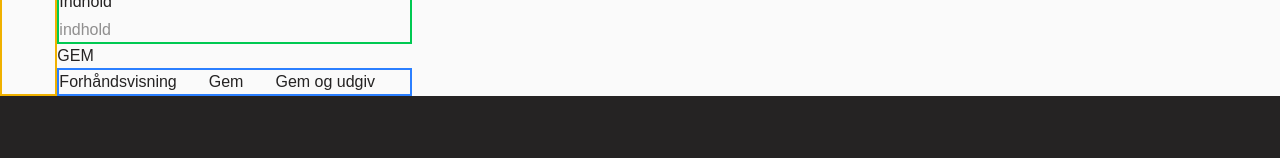
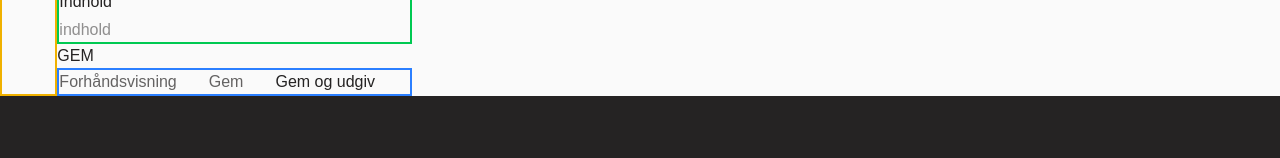
Before and after one commit to Maiichsen/BA_LAIT, a Vue app: page /opret-kursus/1 in a window 1280 px wide. Shown: the part 233-391 px from the top of the page. Built offline with nearby package versions, Linux system fonts and the light colour scheme; no server answers; the database is empty; the HTML template or start-up script is replaced by a standard one; a web font is replaced by a local one.

Commit message:
italic page name if there are changes

```diff
--- a/src/components/createCourse/CourseEditorFooter.vue
+++ b/src/components/createCourse/CourseEditorFooter.vue
@@ -1,9 +1,29 @@
-<script setup lang="ts"></script>
+<script setup lang="ts">
+import { useCourseEditorStore } from '@/stores/courseEditorStore.ts';
+import { computed } from 'vue';
+
+const editorStore = useCourseEditorStore();
+
+const canSave = computed(() => {
+	return editorStore.courseHasAnyUnsavedChanges;
+});
+</script>
 
 <template>
 	<div class="flex gap-8 border-2 border-blue-500">
-		<p>Forhåndsvisning</p>
-		<p>Gem</p>
+		<p class="disabled">Forhåndsvisning</p>
+		<p :class="{disabled: !canSave}">Gem</p>
 		<p>Gem og udgiv</p>
 	</div>
 </template>
+
+<style scoped>
+p {
+	cursor: pointer;
+}
+
+.disabled {
+	opacity: 0.7;
+	cursor: not-allowed;
+}
+</style>
--- a/src/components/createCourse/SidebarContent.vue
+++ b/src/components/createCourse/SidebarContent.vue
@@ -1,13 +1,20 @@
 <script setup lang="ts">
-import {useCourseEditorStore} from '@/stores/courseEditorStore.ts';
+import { useCourseEditorStore } from '@/stores/courseEditorStore.ts';
 import { CoursePageType } from '@/constants/courseConstants.ts';
+import type { CoursePage } from '@/types/db.ts';
 
 const editorStore = useCourseEditorStore();
 
-const contentTypeIcon = (pageType: CoursePageType): string => {
-	if (pageType === CoursePageType.article) return 'T';
-	if (pageType === CoursePageType.quiz) return 'Q';
-	return '?';
+const contentTypeIcon = (page: CoursePage): string => {
+	const pageType = editorStore.coursePageContent[page.course_page_id]?.contentType ?? CoursePageType.unknown;
+
+	if (pageType === CoursePageType.article) return '[T]';
+	if (pageType === CoursePageType.quiz) return '[Q]';
+	return '[?]';
+};
+
+const pageHasUnsavedChanges = (page: CoursePage): boolean => {
+	return editorStore.coursePageContent[page.course_page_id]?.hasUnsavedData ?? false;
 };
 </script>
 
@@ -18,10 +25,32 @@ const contentTypeIcon = (pageType: CoursePageType): string => {
 			class="editor-nav-link"
 		><p>Forside</p></RouterLink>
 		<RouterLink
-			v-for="coursePage in editorStore.listOfCoursePages"
-			:key="coursePage.course_page_id"
-			:to="`/opret-kursus/${editorStore.currentEditedCourseId}/${coursePage.course_page_id}`"
+			v-for="page in editorStore.listOfCoursePages"
+			:key="page.course_page_id"
+			:to="`/opret-kursus/${editorStore.currentEditedCourseId}/${page.course_page_id}`"
 			class="editor-nav-link"
-		><p>({{contentTypeIcon(editorStore.coursePageContent[coursePage.course_page_id]?.contentType ?? CoursePageType.unknown)}}) {{ coursePage.course_page_title }}</p></RouterLink>
+		>
+			{{ contentTypeIcon(page) }}
+			<span :class="{unsaved: pageHasUnsavedChanges(page)}">
+				{{ page.course_page_title }}
+			</span>
+		</RouterLink>
 	</div>
 </template>
+
+<style scoped>
+.editor-nav-link {
+	/* active color is currently set in base.css */
+	display: block;
+}
+
+.unsaved {
+	font-style: italic;
+	opacity: 0.7;
+}
+
+.unsaved::before {
+	content: '* ';
+	position: relative;
+}
+</style>
--- a/src/constants/courseConstants.ts
+++ b/src/constants/courseConstants.ts
@@ -2,12 +2,15 @@ export const defaultArticleData = {
 	backgroundColor: 'ADD8E6',
 	content: [
 		{
-			type: 'h1',
-			text: 'Ny side',
+			type: 'text',
+			data: '## Here is my text\nI have headers and normal text. This format will change',
 		},
 		{
-			type: 'p',
-			text: 'Indhold',
+			type: 'image',
+			data: {
+				src: 'https://i.pinimg.com/474x/33/77/af/3377af1655bc53afcbe5f99c00ab3f25.jpg',
+				alt: 'Tired cat',
+			},
 		},
 	],
 };
--- a/src/services/courseService.ts
+++ b/src/services/courseService.ts
@@ -234,6 +234,7 @@ export const createCoursePageWithDefaultContent = async (pageType: CoursePageTyp
 			...page,
 			contentType: pageType,
 			content: article,
+			hasUnsavedData: false,
 		};
 	}
 
@@ -244,6 +245,7 @@ export const createCoursePageWithDefaultContent = async (pageType: CoursePageTyp
 			...page,
 			contentType: pageType,
 			content: quiz,
+			hasUnsavedData: false,
 		};
 	}
 
--- a/src/services/quizService.ts
+++ b/src/services/quizService.ts
@@ -11,6 +11,8 @@ export const createDefaultQuiz = async (coursePageId: string): Promise<Quiz> =>
 		passing_percentage: null,
 		title: null,
 	});
+
+	// TODO: add default quiz items
 
 	return quiz;
 };
--- a/src/stores/courseEditorStore.ts
+++ b/src/stores/courseEditorStore.ts
@@ -23,6 +23,12 @@ export const useCourseEditorStore = defineStore('courseEditor', () => {
 		return _unsortedListOfCoursePages.value.sort((a, b) => a.order_index - b.order_index);
 	});
 
+	const courseHasAnyUnsavedChanges = computed(() => {
+		return Object.values(coursePageContent.value).some(
+			page => page.hasUnsavedData === true,
+		);
+	});
+
 	const loadCourse = (courseId: string) => {
 		courseGlobalLoading.value = true;
 		_unsortedListOfCoursePages.value = [];
@@ -40,6 +46,7 @@ export const useCourseEditorStore = defineStore('courseEditor', () => {
 						...page,
 						contentType: CoursePageType.unknown,
 						content: null,
+						hasUnsavedData: false,
 					};
 					return lookupSet;
 				}, {});
@@ -106,15 +113,12 @@ export const useCourseEditorStore = defineStore('courseEditor', () => {
 
 		createCoursePageWithDefaultContent(contentType, currentEditedCourseId.value, newOrderIndex)
 			.then(coursePage => {
-				// TODO: INSERT NEW DEFAULT PAGE CONTENT OR DEFAULT QUIZ CONTENT
-
 				_unsortedListOfCoursePages.value.push(coursePage);
 
 				coursePageContent.value[coursePage.course_page_id] = {
 					...coursePage,
 					contentType: contentType,
-					content: null,
-					// TODO: INSERT PAGE CONTENT
+					content: coursePage.content,
 				};
 
 				resolve(coursePage);
@@ -145,6 +149,7 @@ export const useCourseEditorStore = defineStore('courseEditor', () => {
 		courseGlobalLoading,
 		currentEditedCourseId,
 		coursePageContent,
+		courseHasAnyUnsavedChanges,
 		loadCourse,
 		setCurrentEditedCoursePage,
 		addNewPageTypeArticle,
--- a/src/types/courseTypes.ts
+++ b/src/types/courseTypes.ts
@@ -29,4 +29,5 @@ export type CoursePageContent = Content | JoinedQuiz;
 export interface RichCoursePage extends CoursePage {
 	contentType: CoursePageType,
 	content: null | CoursePageContent
+	hasUnsavedData: boolean;
 }
```
